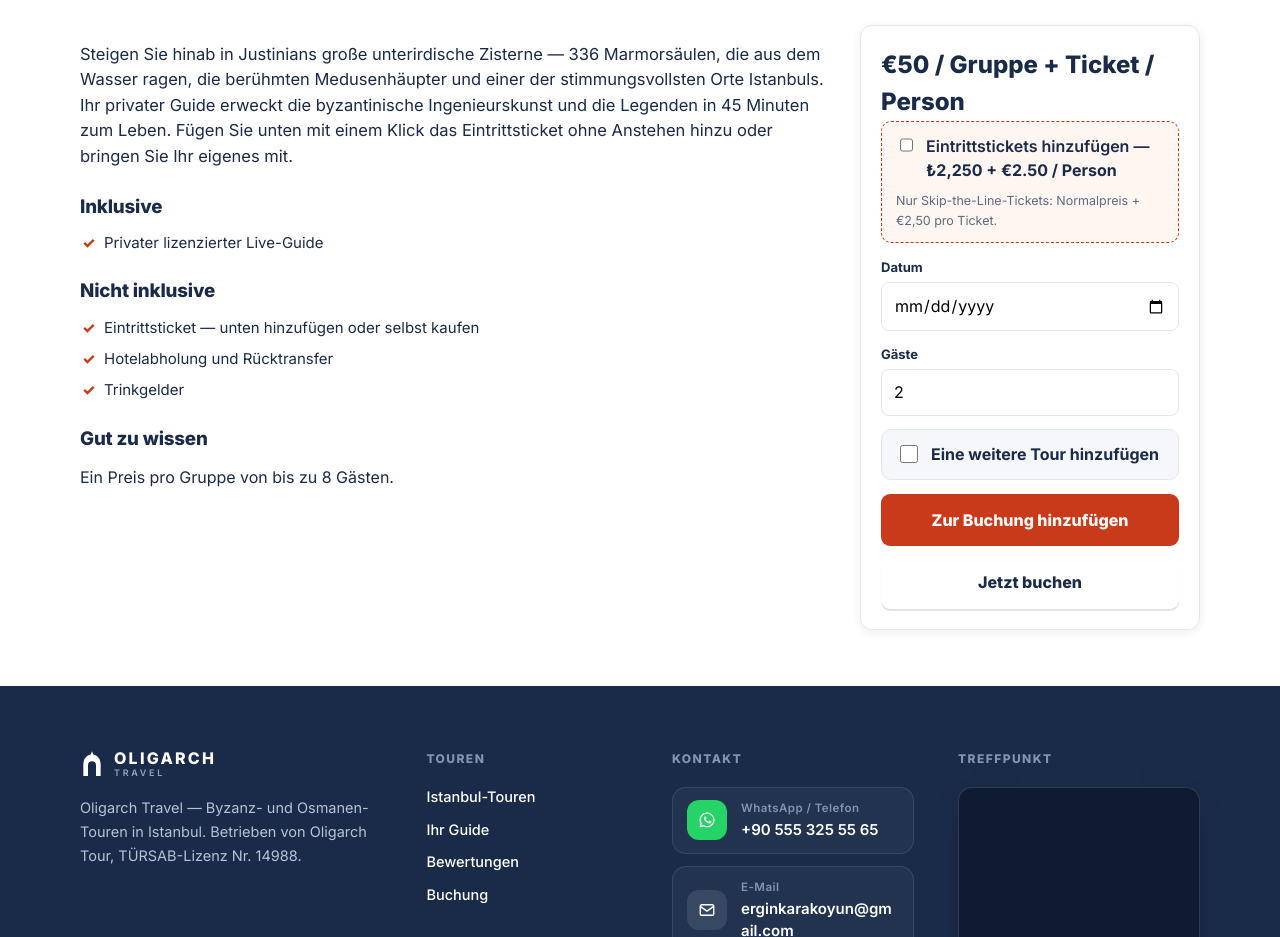
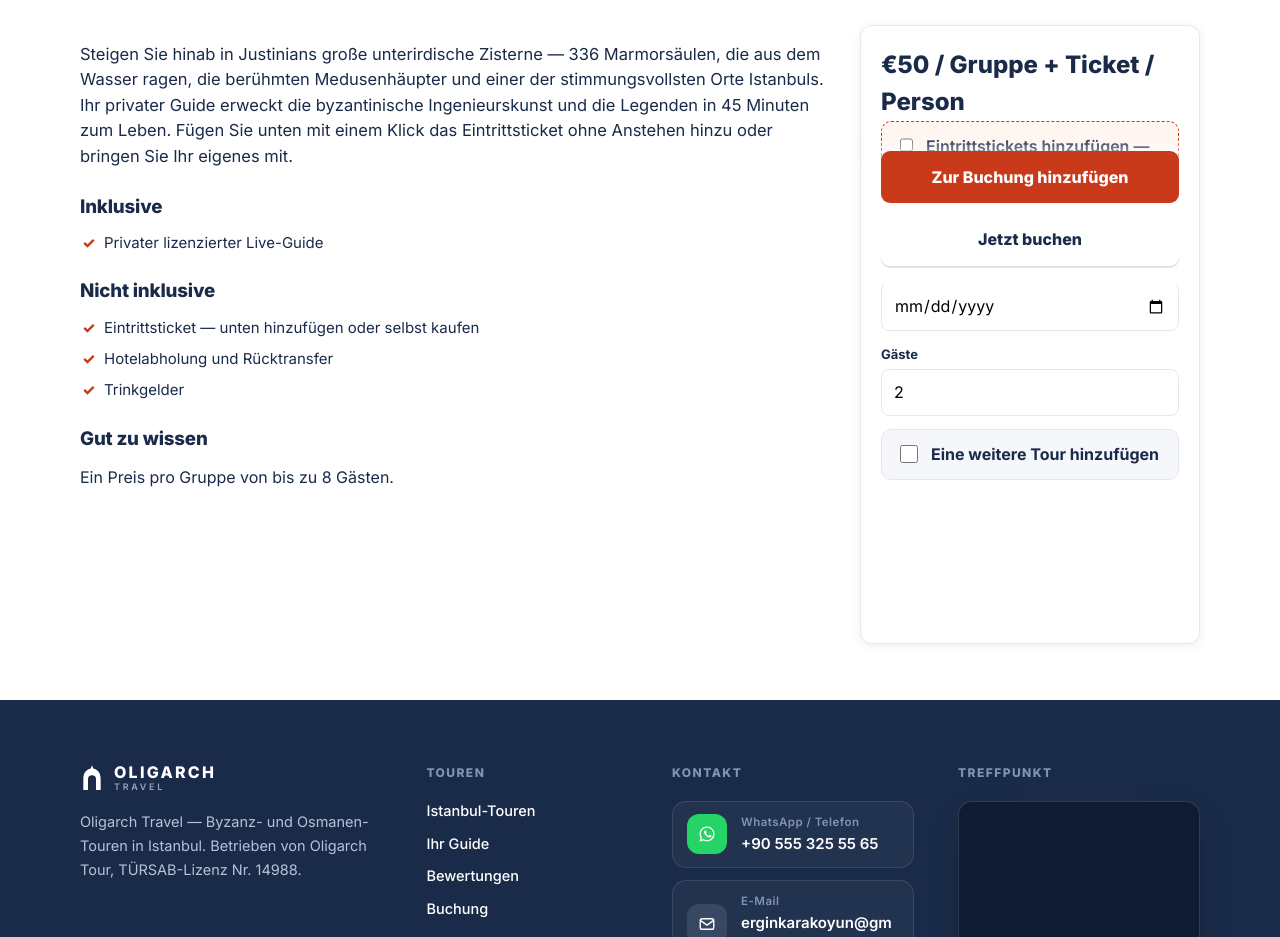
Before and after one commit to 7amed3li/oligarch-travel, a Next.js app: page /de/tours/basilica-cistern in a window 1280 px wide. Shown: the part 800-1737 px from the top of the page. Built offline with nearby package versions, Linux system fonts and the light colour scheme; grey boxes are pictures that could not be loaded.

Commit message:
ui: keep booking action buttons always visible (sticky)

```diff
--- a/app/globals.css
+++ b/app/globals.css
@@ -562,3 +562,7 @@ a.ft-row:hover .ft-icon{background:#FF5533;border-color:#FF5533;transform:transl
 .ft-contact a.ft-row .ft-b-soft{color:#E3EAF5}
 a.rv-stat-link{text-decoration:none;color:inherit;transition:transform .2s ease,box-shadow .2s ease,border-color .2s ease}
 a.rv-stat-link:hover{transform:translateY(-3px);box-shadow:0 16px 30px -14px rgba(26,43,73,.3);border-color:#CBD5E1}
+
+/* Booking actions always visible */
+.book-actions{position:sticky;bottom:0;z-index:20;margin:16px -20px -20px;padding:14px 20px 18px;background:linear-gradient(180deg,rgba(255,255,255,0) 0,#fff 22%);border-radius:0 0 var(--radius) var(--radius)}
+.book-actions button{display:block}
--- a/components/AddToBooking.tsx
+++ b/components/AddToBooking.tsx
@@ -210,6 +210,7 @@ export default function AddToBooking({
         </div>
       )}
 
+      <div className="book-actions">
         <button type="submit">{added ? u.added : u.add_to_booking}</button>
         <button
           type="button"
@@ -222,6 +223,7 @@ export default function AddToBooking({
         >
           {u.book_now}
         </button>
+      </div>
     </form>
   );
 }
```
Lines whose indentation alone changed are shown as unchanged.
